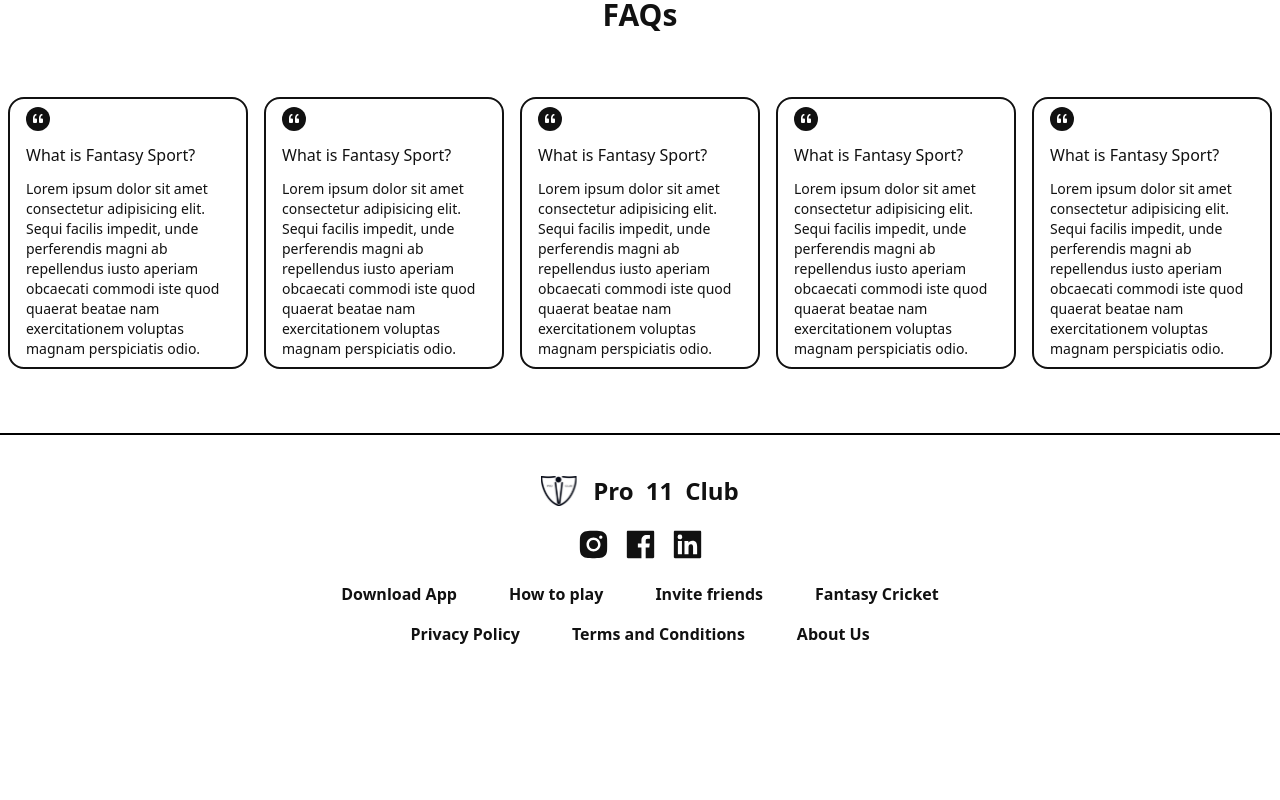
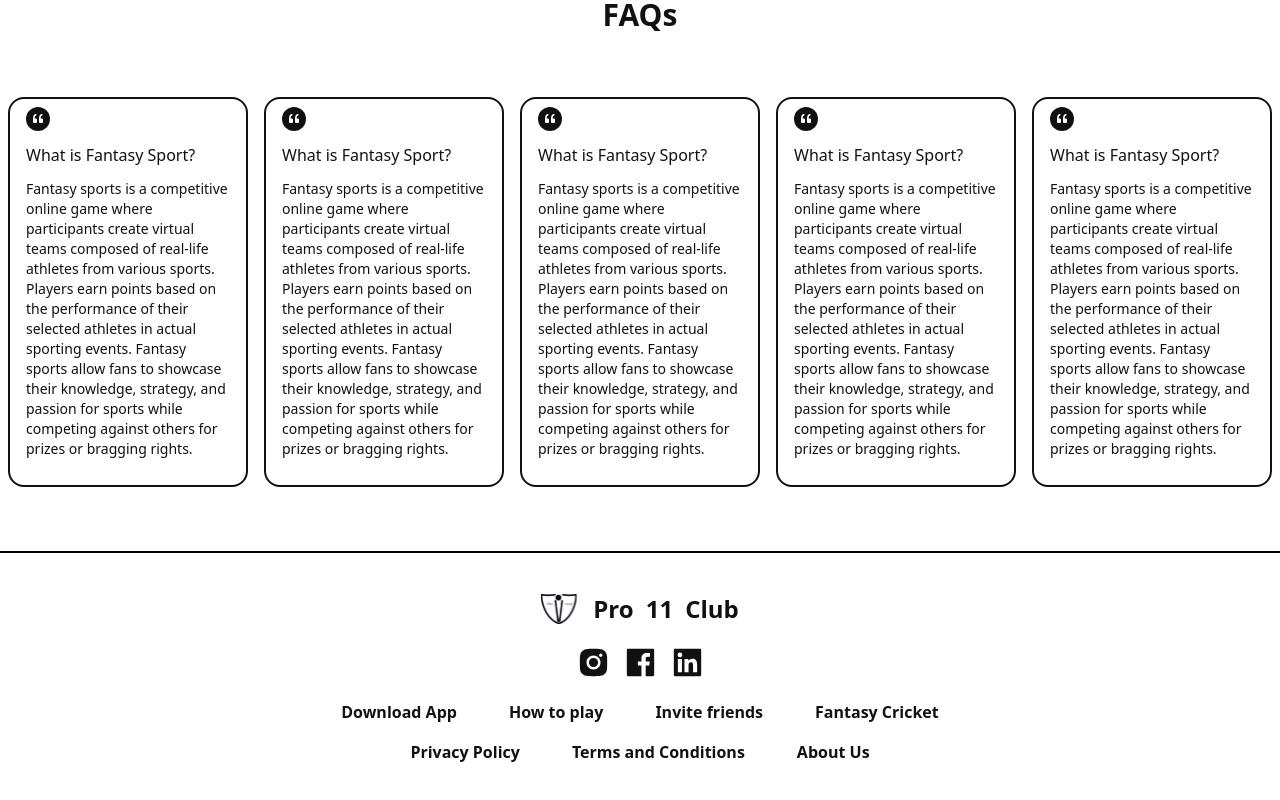
Before and after one commit to Himmu5/Pro11-Club, a React (Vite) app: page / in a window 1280 px wide. Shown: the part 4546-5346 px from the top of the page. Before the commit the page ends 5232 px from the top, so only its background shows below. Built offline with nearby package versions, Linux system fonts and the light colour scheme.

Commit message:
Footer fix

```diff
--- a/src/Components/Pages/Footer.tsx
+++ b/src/Components/Pages/Footer.tsx
@@ -1,14 +1,14 @@
 import { FC } from 'react'
 import { BsQuote } from 'react-icons/bs'
 import Logo from '../../../public/LogoSVG.svg'
-import { AiFillFacebook , AiFillInstagram , AiFillLinkedin} from 'react-icons/ai'
+import { AiFillFacebook, AiFillInstagram, AiFillLinkedin } from 'react-icons/ai'
 
 type P = object
 const Footer: FC<P> = () => {
     return <>
         <div className='flex flex-col items-center  '>
             <h1 className='text-3xl font-bold'>FAQs</h1>
-            <div className='flex overflow-scroll gap-4 w-full px-2 py-16 no-scrollbar border-b-2 border-black'>
+            <div className='flex overflow-scroll gap-4 w-full sm:h-[520px] px-2 py-16 no-scrollbar border-b-2 border-black'>
                 {
                     [...Array(5)].map(() => {
                         return <div className='flex flex-col py-2 min-w-[200px] px-4 space-y-3 w-64  border-2 border-[#111111] rounded-2xl'>
@@ -16,7 +16,9 @@ const Footer: FC<P> = () => {
                                 <BsQuote />
                             </div>
                             <h1>What is Fantasy Sport?</h1>
-                            <p className='text-sm'>Lorem ipsum dolor sit amet consectetur adipisicing elit. Sequi facilis impedit, unde perferendis magni ab repellendus iusto aperiam obcaecati commodi iste quod quaerat beatae nam exercitationem voluptas magnam perspiciatis odio.</p>
+                            <p className='text-sm'>
+                                Fantasy sports is a competitive online game where participants create virtual teams composed of real-life athletes from various sports. Players earn points based on the performance of their selected athletes in actual sporting events. Fantasy sports allow fans to showcase their knowledge, strategy, and passion for sports while competing against others for prizes or bragging rights.
+                            </p>
                         </div>
                     })
                 }
@@ -28,8 +30,8 @@ const Footer: FC<P> = () => {
                 <div className='flex gap-3 font-bold text-2xl '><span>Pro</span> <span>11</span> <span>Club</span> </div>
             </div>
             <div className='flex gap-3 py-5'>
-                <AiFillInstagram size={35}/>
-                <AiFillFacebook size={35}/>
+                <AiFillInstagram size={35} />
+                <AiFillFacebook size={35} />
                 <AiFillLinkedin size={35} />
             </div>
 
```
